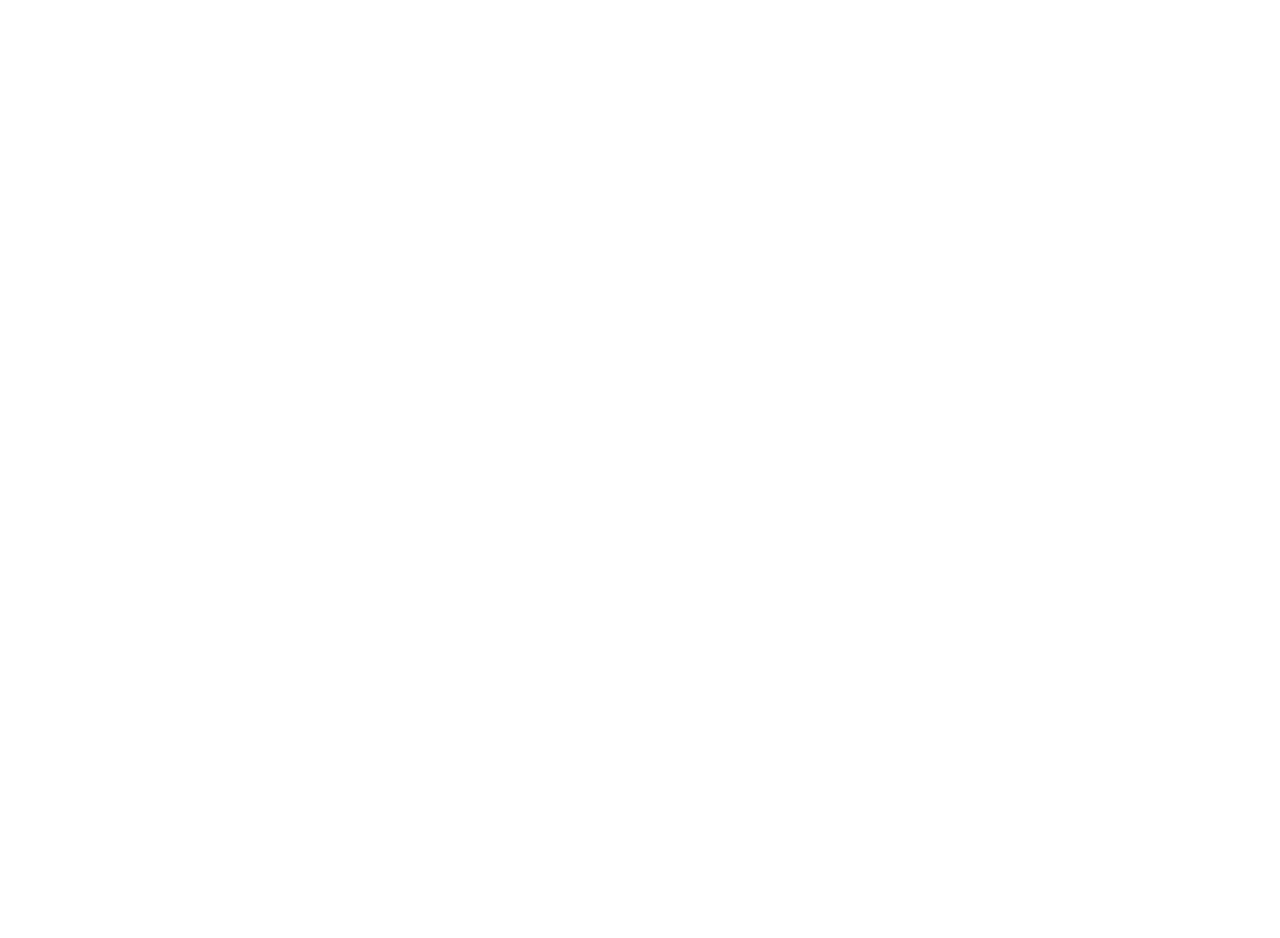
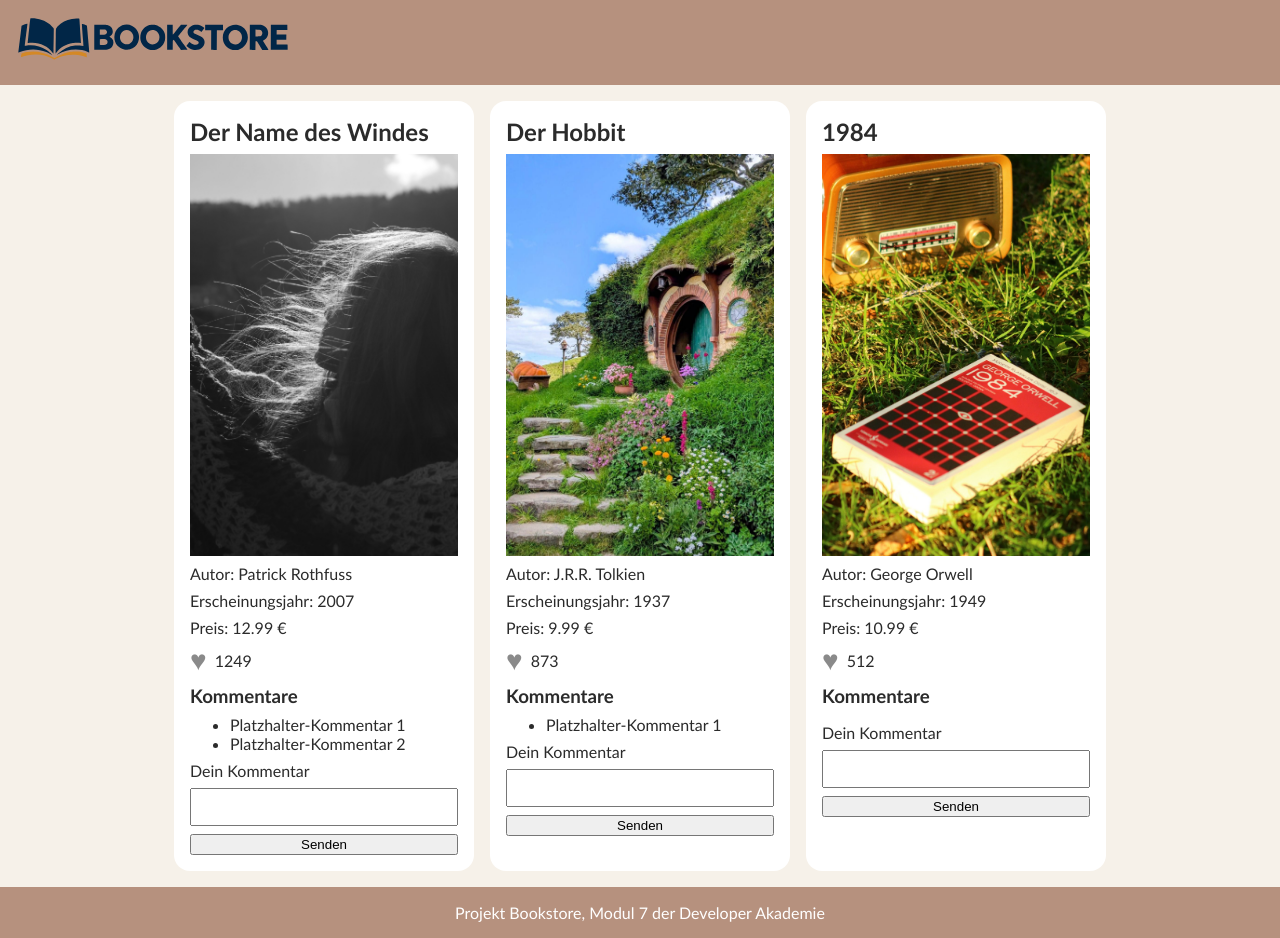
Before and after one commit to AttilaKes/Bookstore-Project, a plain HTML site: page index.html in a window 1280 px wide. Before the commit the page ends 800 px from the top, so only its background shows below. Drawn offline with Linux system fonts and the light colour scheme.

Commit message:
feat: render books and comments, add styles, logo, favicon and images

```diff
--- a/index.html
+++ b/index.html
@@ -4,6 +4,39 @@
         <meta charset="UTF-8" />
         <meta name="viewport" content="width=device-width, initial-scale=1.0" />
         <title>Bookstore</title>
+        <link rel="icon" href="./assets/icons/favicon.svg" />
+
+        <script src="./scripts/templates.js"></script>
+        <script src="./script.js"></script>
+
+        <link rel="stylesheet" href="./styles/variables.css" />
+        <link rel="stylesheet" href="./styles/standard.css" />
+        <link rel="stylesheet" href="./style.css" />
     </head>
-    <body></body>
+    <body onload="init()">
+        <header>
+            <div class="content_wrapper">
+                <h1>
+                    <a href="#">
+                        <img
+                            class="bookstore-logo"
+                            src="./assets/icons/bookstore-logo.svg"
+                            alt="bookstore-logo"
+                        />
+                    </a>
+                </h1>
+            </div>
+        </header>
+
+        <main class="content_wrapper">
+            <!-- renderBooks() renders the book cards into this container -->
+            <div id="books_content" class="book_list"></div>
+        </main>
+
+        <footer>
+            <div class="content_wrapper">
+                <p>Projekt Bookstore, Modul 7 der Developer Akademie</p>
+            </div>
+        </footer>
+    </body>
 </html>
--- a/script.js
+++ b/script.js
@@ -0,0 +1,103 @@
+// PLANUNG (wie Kevin in Sektion I, Lektion 02 „Notizen anzeigen lassen“):
+// Notizen erst auf Deutsch, vor der Abgabe ins Englische übersetzen oder löschen.
+//
+// User Stories aus der Checkliste:
+// - Alle Bücher aus dem JSON-Array rendern: Titel, Bild, Likes, Preis,
+//   Kommentare (Marco, Livecall 10.11.: auch Autor und Erscheinungsjahr)
+// - Mindestens 3 Bücher, bei jedem Kommentare hinzufügen
+//   (optional: im LocalStorage speichern)
+// - Like: Herzfarbe ändern, Gefällt-mir-Anzahl +1 oder -1
+//   (optional: im LocalStorage speichern)
+// - Optional: Bücher als Favoriten markieren und gesondert anzeigen
+//   (Filterbuttons: Modul 6, Sektion VII, Lektion 03)
+
+// PLATZHALTER: nach Sektion II, Lektion 10 durch Kevins JSON ersetzen
+// (oder eigene Bücher mit gleicher Struktur, Marco 10.11.).
+// Danach die Schlüssel in scripts/templates.js angleichen.
+let books = [
+    {
+        name: "Der Name des Windes",
+        author: "Patrick Rothfuss",
+        publishedYear: 2007,
+        price: 12.99,
+        likes: 1249,
+        liked: false,
+        img: "pexels-automnenoble-6562142.jpg",
+        comments: ["Platzhalter-Kommentar 1", "Platzhalter-Kommentar 2"],
+    },
+    {
+        name: "Der Hobbit",
+        author: "J.R.R. Tolkien",
+        publishedYear: 1937,
+        price: 9.99,
+        likes: 873,
+        liked: false,
+        img: "pexels-evi-rodemann-3557962-34260800.jpg",
+        comments: ["Platzhalter-Kommentar 1"],
+    },
+    {
+        name: "1984",
+        author: "George Orwell",
+        publishedYear: 1949,
+        price: 10.99,
+        likes: 512,
+        liked: false,
+        img: "pexels-eneszn-12967509.jpg",
+        comments: [],
+    },
+];
+
+function init() {
+    getFromLocalStorage();
+    renderBooks();
+}
+
+function renderBooks() {
+    const BOOKS_CONTENT_REF = document.getElementById("books_content");
+    BOOKS_CONTENT_REF.innerHTML = "";
+
+    for (let indexBook = 0; indexBook < books.length; indexBook++) {
+        BOOKS_CONTENT_REF.innerHTML += getBookTemplate(indexBook);
+        renderComments(indexBook);
+    }
+}
+
+function renderComments(indexBook) {
+    const COMMENTS_REF = document.getElementById(`comments_${indexBook}`);
+    COMMENTS_REF.innerHTML = "";
+
+    for (
+        let indexComment = 0;
+        indexComment < books[indexBook].comments.length;
+        indexComment++
+    ) {
+        COMMENTS_REF.innerHTML += getCommentTemplate(indexBook, indexComment);
+    }
+}
+
+function toggleLike(indexBook) {
+    // PLANUNG:
+    // - liked umschalten: aus false wird true und umgekehrt
+    // - likes um 1 erhöhen oder verringern
+    // - Herzfarbe: Klasse "liked" aus style.css. Templates enthalten kein if
+    //   (Kevin, Sektion I, Lektion 11), die Entscheidung trifft script.js
+    // - neu rendern, optional speichern
+}
+
+function addComment(indexBook) {
+    // PLANUNG:
+    // - Text aus dem Feld "comment_input_" + indexBook holen
+    // - leere Eingabe abfangen wie addNote() im Notizblock (trim)
+    // - Text an die Kommentare des Buchs anhängen (push)
+    // - Feld leeren, neu rendern, optional speichern
+}
+
+function saveToLocalStorage() {
+    // PLANUNG (optional laut Checkliste):
+    // - books mit JSON.stringify speichern, Muster wie im Notizblock
+}
+
+function getFromLocalStorage() {
+    // PLANUNG (optional laut Checkliste):
+    // - mit JSON.parse laden und nur übernehmen, wenn nicht null (Notizblock)
+}
--- /dev/null
+++ b/scripts/templates.js
@@ -0,0 +1,35 @@
+function getBookTemplate(indexBook) {
+    return `
+    <article class="book_card">
+        <h2>${books[indexBook].name}</h2>
+        <img
+            src="./assets/img/${books[indexBook].img}"
+            alt="Buchcover von ${books[indexBook].name}"
+        />
+        <p>Autor: ${books[indexBook].author}</p>
+        <p>Erscheinungsjahr: ${books[indexBook].publishedYear}</p>
+        <p>Preis: ${books[indexBook].price} €</p>
+        <div class="book_likes">
+            <button
+                onclick="toggleLike(${indexBook})"
+                class="like_button"
+                aria-label="Gefällt mir"
+            >♥</button>
+            <span>${books[indexBook].likes}</span>
+        </div>
+        <section class="book_comments">
+            <h3>Kommentare</h3>
+            <ul id="comments_${indexBook}"></ul>
+            <label for="comment_input_${indexBook}">Dein Kommentar</label>
+            <input id="comment_input_${indexBook}" type="text" />
+            <button onclick="addComment(${indexBook})">Senden</button>
+        </section>
+    </article>
+    `;
+}
+
+function getCommentTemplate(indexBook, indexComment) {
+    return `
+    <li>${books[indexBook].comments[indexComment]}</li>
+    `;
+}
--- /dev/null
+++ b/style.css
@@ -0,0 +1,111 @@
+body {
+    display: flex;
+    flex-direction: column;
+    min-height: 100dvh;
+    font-family:
+        "Gill Sans", "Gill Sans MT", Calibri, "Trebuchet MS", sans-serif;
+    color: var(--color-text);
+    background-color: var(--color-background);
+}
+
+img {
+    max-width: 100%;
+}
+
+button {
+    cursor: pointer;
+}
+
+/* ===== Content limitation ===== */
+.content_wrapper {
+    width: 100%;
+    max-width: var(--content-width);
+    margin: 0 auto;
+    padding: var(--spacing);
+}
+
+/* ===== Header ===== */
+header {
+    color: var(--color-on-primary);
+    background-color: var(--color-primary);
+}
+
+.bookstore-logo {
+    width: 274px;
+}
+
+/* h1 {
+    font-size: clamp(28px, 5vw, 48px);
+} */
+
+/* ===== Book list ===== */
+main {
+    flex: 1;
+}
+
+.book_list {
+    display: flex;
+    flex-wrap: wrap;
+    justify-content: center;
+    gap: var(--spacing);
+}
+
+/* ===== Book card ===== */
+.book_card {
+    display: flex;
+    flex-direction: column;
+    gap: var(--spacing-small);
+    width: 300px;
+    max-width: 100%;
+    padding: var(--spacing);
+    border-radius: var(--radius);
+    background-color: var(--color-card);
+}
+
+.book_card img {
+    width: 100%;
+    aspect-ratio: 2 / 3;
+    object-fit: cover;
+}
+
+/* ===== Likes ===== */
+.book_likes {
+    display: flex;
+    align-items: center;
+    gap: var(--spacing-small);
+}
+
+.like_button {
+    padding: 0;
+    border: none;
+    font-size: 28px;
+    color: var(--color-like-inactive);
+    background-color: transparent;
+}
+
+.like_button.liked {
+    color: var(--color-like);
+}
+
+/* ===== Comments ===== */
+.book_comments {
+    display: flex;
+    flex-direction: column;
+    gap: var(--spacing-small);
+}
+
+.book_comments input {
+    width: 100%;
+    padding: var(--spacing-small);
+    font-size: 16px;
+}
+
+/* ===== Footer ===== */
+footer {
+    text-align: center;
+    color: var(--color-on-primary);
+    background-color: var(--color-primary);
+}
+
+/* ===== Media queries ===== */
+/* Collect media queries here at the end (DA coding convention CSS) */
--- /dev/null
+++ b/styles/standard.css
@@ -0,0 +1,6 @@
+/* ===== Standard ===== */
+* {
+    box-sizing: border-box;
+    margin: 0;
+    scroll-behavior: smooth;
+}
--- /dev/null
+++ b/styles/variables.css
@@ -0,0 +1,14 @@
+/* ===== Variables ===== */
+:root {
+    --color-background: #f6f1e9;
+    --color-card: #ffffff;
+    --color-text: #2b2b2b;
+    --color-primary: #99674eaf;
+    --color-on-primary: #ffffff;
+    --color-like: #c1121f;
+    --color-like-inactive: #8a8a8a;
+    --radius: 16px;
+    --spacing: 16px;
+    --spacing-small: 8px;
+    --content-width: 1440px;
+}
```
Also changed, not shown: assets/icons/bookstore-logo.svg (added), assets/icons/favicon.svg (added), assets/img/pexels-automnenoble-6562142.jpg (added), assets/img/pexels-eneszn-12967509.jpg (added), assets/img/pexels-evi-rodemann-3557962-34260800.jpg (added), stlye.css (deleted).
